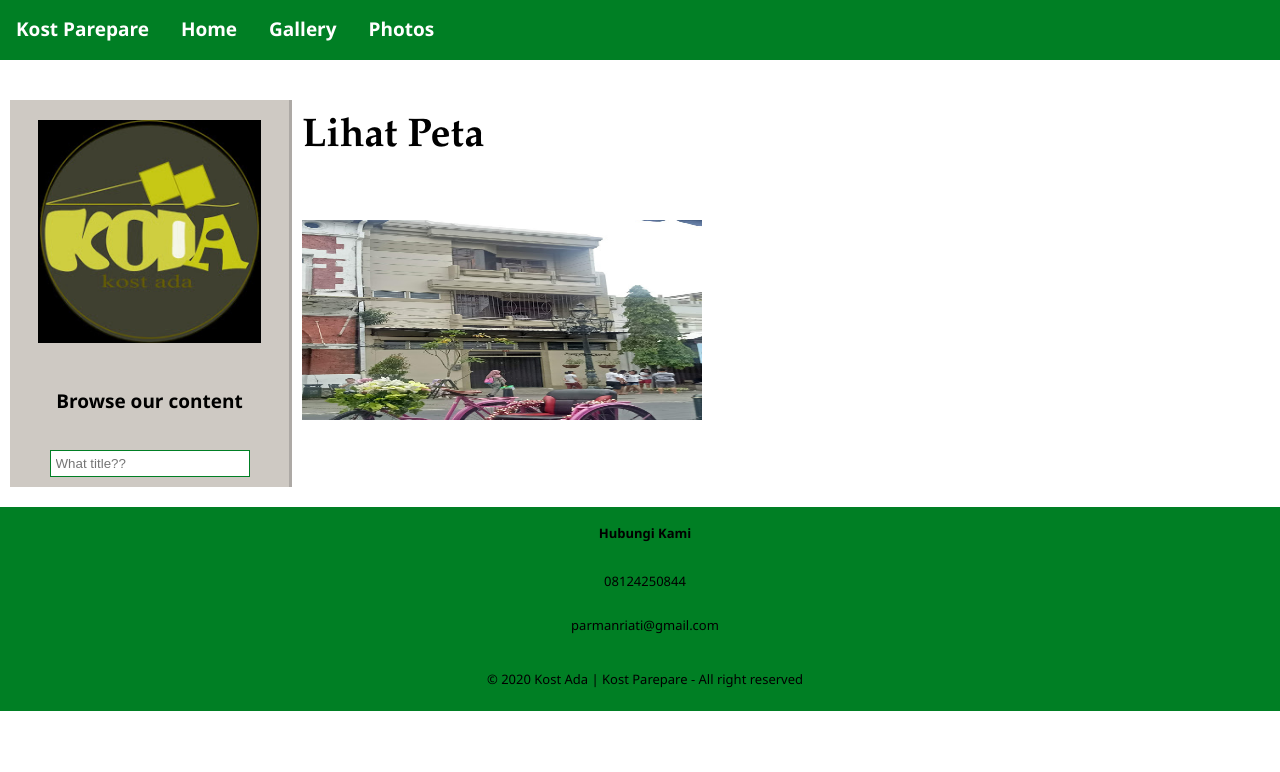
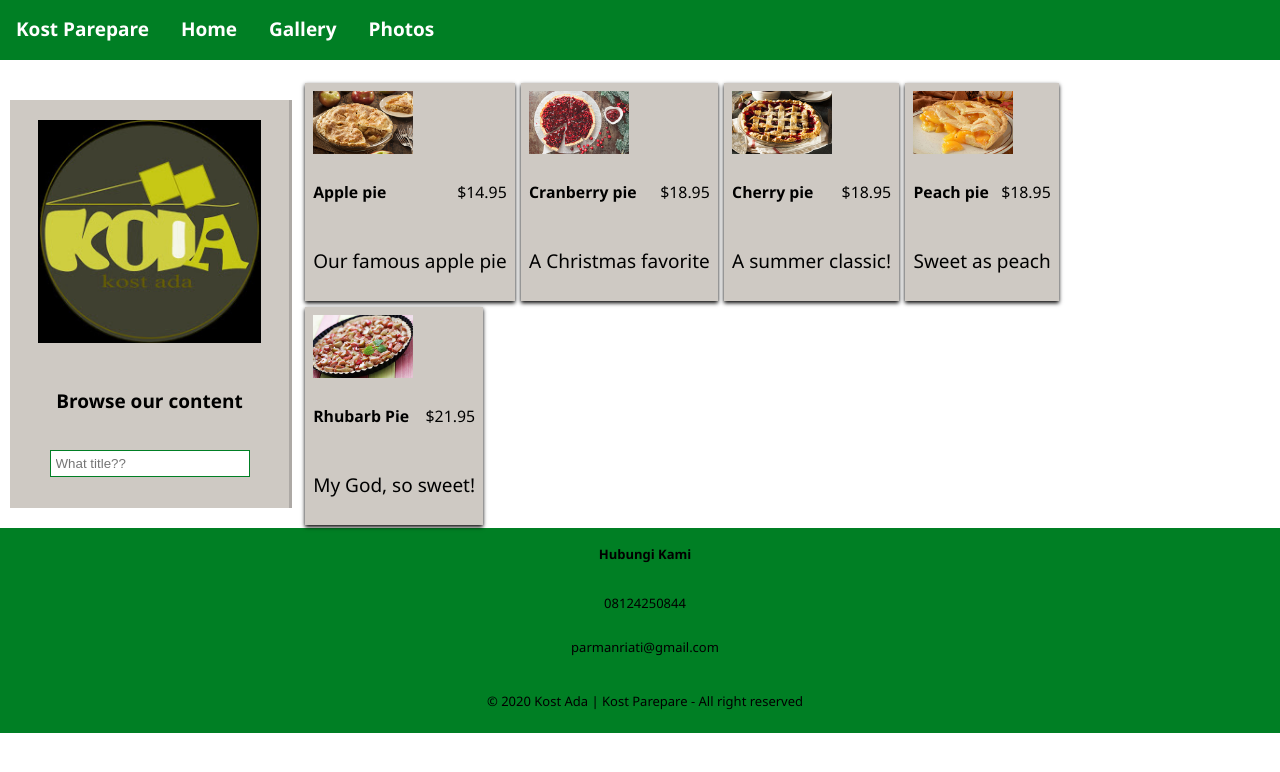
Before and after one commit to 777uliahshafar/kostAdaWeb, a plain HTML site: page gallery.html in a window 1280 px wide. Drawn offline with Linux system fonts and the light colour scheme.

Commit message:
content gallery

```diff
--- a/gallery.html
+++ b/gallery.html
@@ -8,7 +8,8 @@
     <meta name="author" content="kost ada">
     <meta name="description" content="Kost Parepare| Kost Terdekat Parepare| Kost Bulanan">
     <meta name="viewport" content="width=device-width, initial-scale=1">
-    <link rel= "stylesheet" href="index.css" type= "text/css"></link>
+    <link rel="stylesheet" href="index.css" type="text/css">
+    </link>
     <!--[if lt IE 9]>
     <script src="https://oss.maxcdn.com/libs/html5shiv/3.7.0/html5shiv.js"></script>
     <![endif]-->
@@ -32,19 +33,59 @@
             <header>
                 <h4 style="text-align: center;">Browse our content</h4>
             </header>
-            <input type="search" class="searchbox" placeholder="What title??"/>
+            <input type="search" class="searchbox" placeholder="What title??" />
         </aside>
 
-        <main id="main">
-            <article>
-            <div>
-                <header><h1>Lihat Peta </h1></header>
+        <main class="pieGallery">
+            <div class="pieCard">
+                <img src="../images/products/applepiesmall.jpg" width="100" height="63">
+                <div class="cardRow">
+                    <h5>Apple pie</h5>
+                    <small>$14.95</small>
+                </div>
+                <p>Our famous apple pie</p>
             </div>
-            </article>
-            <section>
-                <br><img src="images/pbblogs.jpg" width="400" height="200"/>
-            </section>
-        </main>
+
+            <div class="pieCard">
+                <img src="../images/products/cranberrypiesmall.jpg" width="100" height="63">
+                <div class="cardRow">
+                    <h5>Cranberry pie</h5>
+                    <small>$18.95</small>
+                </div>
+                <p>A Christmas favorite</p>
+            </div>
+
+            <div class="pieCard">
+            <img src="../images/products/cherrypiesmall.jpg" width="100" height="63">
+            <div class="cardRow">
+                <h5>Cherry pie</h5>
+                <small>$18.95</small>
+            </div>
+            <p>A summer classic!</p>
+            </div>
+
+            <div class="pieCard">
+            <img src="../images/products/peachpiesmall.jpg" width="100" height="63">
+            <div class="cardRow">
+            <h5>Peach pie</h5>
+            <small>$18.95</small>
+            </div>
+            <p>Sweet as peach</p>
+            </div>
+
+            <div class="pieCard">
+            <img src="../images/products/rhubarbpiesmall.jpg" width="100" height="63">
+            <div class="cardRow">
+            <h5>Rhubarb Pie</h5>
+            <small>$21.95</small>
+            </div>
+            <p>My God, so sweet!</p>
+            </div>
+    </main>
+    <!--
+        <div>
+            <br><img src="images/pbblogs.jpg" width="400" height="200" />
+        </div>-->
     </div>
 
 </body>
--- a/index.css
+++ b/index.css
@@ -45,6 +45,34 @@ nav>ul>li span{
     margin-right: auto;
     display: flex;
     flex-direction: row;
+}
+
+.pieGallery{
+    display: flex;
+    flex-direction: row;
+    flex-wrap: wrap;
+    width: 60%;
+    align-content: flex-start;
+}
+
+.pieCard{
+    display: flex;
+    flex-direction: column;
+    flex-wrap: wrap;
+    background-color: #cec9c3;
+    box-shadow: 0 2px 4px rgb(0, 0, .3);
+    margin: 0.2rem;
+    padding: .5rem;
+
+
+}
+.cardRow{
+    display: flex;
+    flex-direction: row;
+    justify-content: space-between;
+    align-items: center;
+
+
 }
 
 .box {
```
